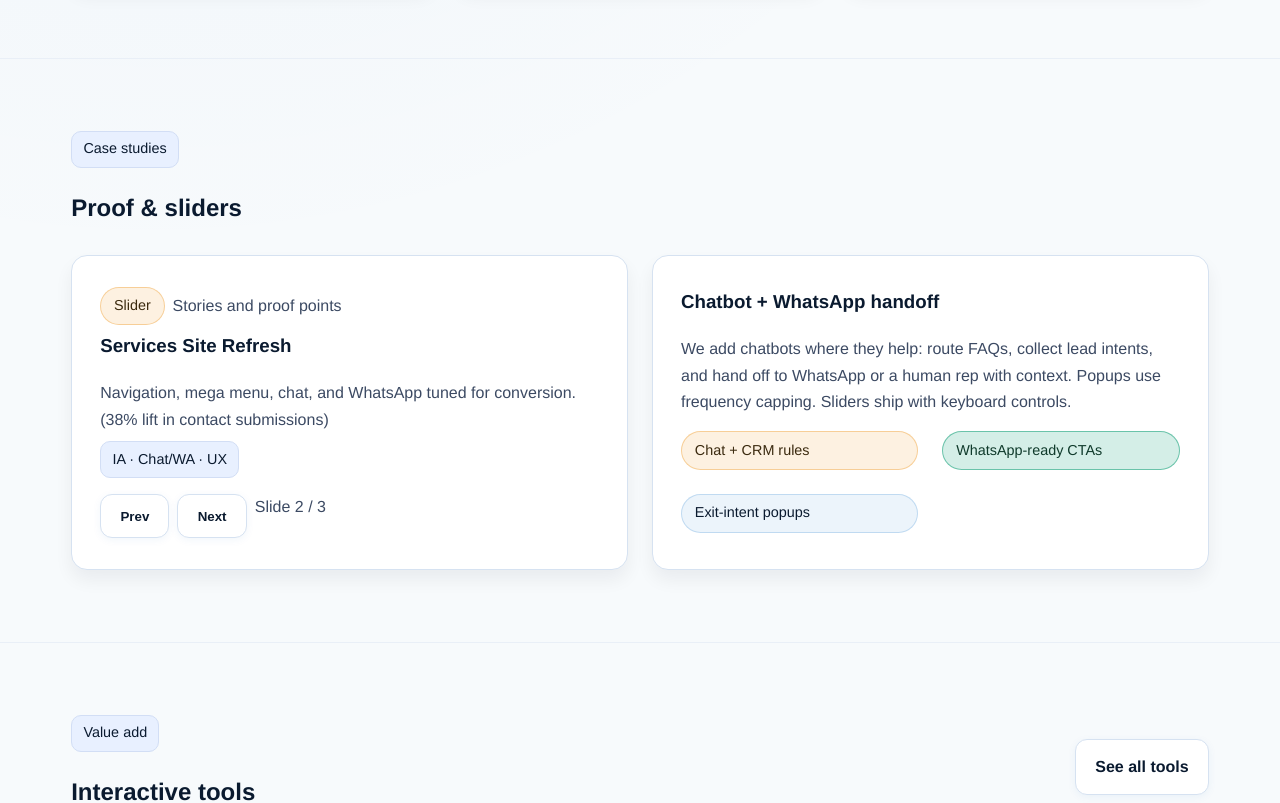
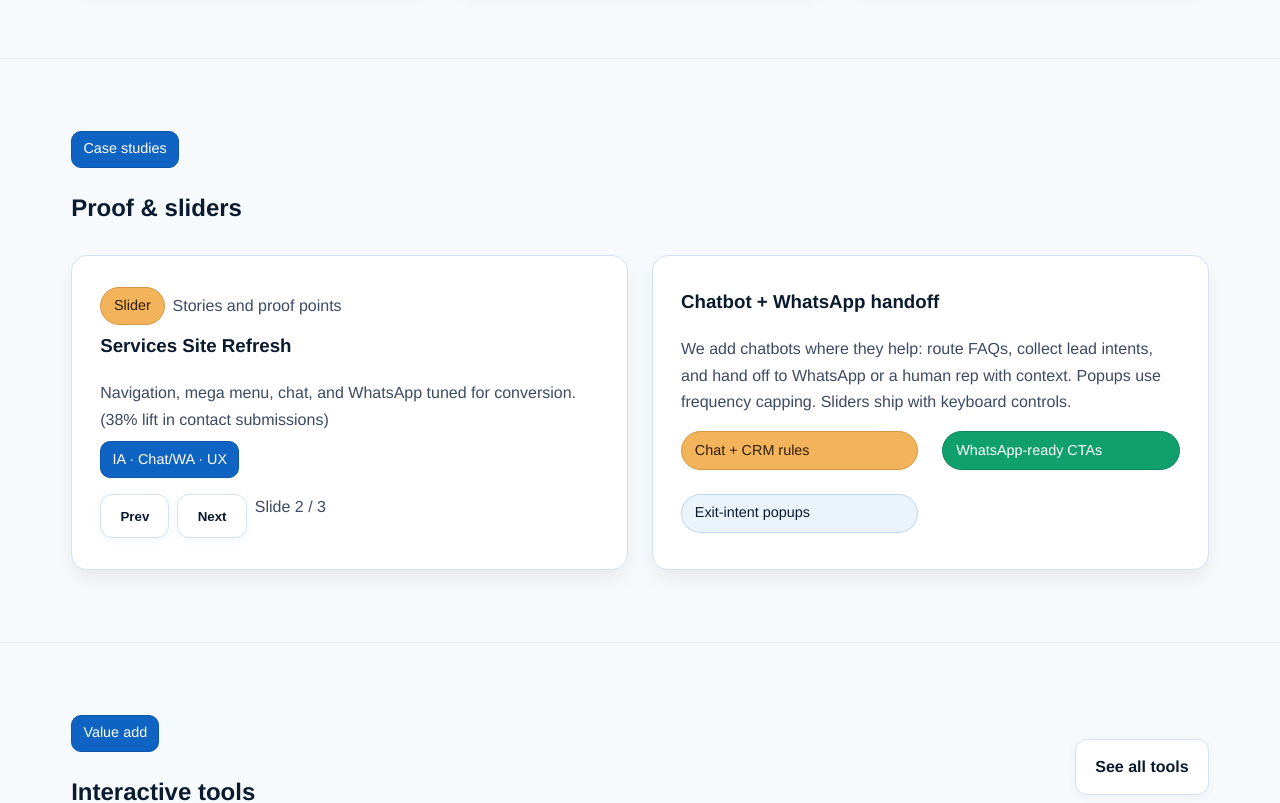
Before and after one commit to websmartshubhamk/webcurry.co, a Next.js app: page / in a window 1280 px wide. Shown: the part 1460-2263 px from the top of the page. Built offline with nearby package versions, Linux system fonts and the light colour scheme.

Commit message:
style: solid backgrounds and higher contrast for badges/pills

```diff
--- a/app/globals.css
+++ b/app/globals.css
@@ -35,8 +35,7 @@
 body {
   margin: 0;
   font-family: "Helvetica Neue", Helvetica, Arial, sans-serif;
-  background: radial-gradient(circle at 12% 18%, rgba(15, 99, 194, 0.05), transparent 30%),
-    radial-gradient(circle at 80% 0%, rgba(15, 184, 177, 0.05), transparent 28%), var(--bg);
+  background: var(--bg);
   color: var(--text);
   line-height: 1.65;
 }
@@ -143,15 +142,15 @@ footer.section {
 }
 
 .pill-success {
-  background: rgba(21, 160, 120, 0.18);
-  border: 1px solid rgba(21, 160, 120, 0.55);
-  color: #0f3a2b;
+  background: #0fa06d;
+  border: 1px solid #0d865c;
+  color: #ffffff;
 }
 
 .pill-warm {
-  background: rgba(243, 179, 91, 0.18);
-  border: 1px solid rgba(243, 179, 91, 0.55);
-  color: #3b2a0f;
+  background: #f3b35b;
+  border: 1px solid #d49845;
+  color: #2f1e05;
 }
 
 .muted {
@@ -173,10 +172,10 @@ footer.section {
   display: inline-block;
   padding: 0.35rem 0.7rem;
   border-radius: 10px;
-  background: #e8f0ff;
-  color: #0a1a2f;
+  background: #0f63c2;
+  color: #ffffff;
   font-size: 0.9rem;
-  border: 1px solid #d2def5;
+  border: 1px solid #0d55a8;
 }
 
 .list {
```
